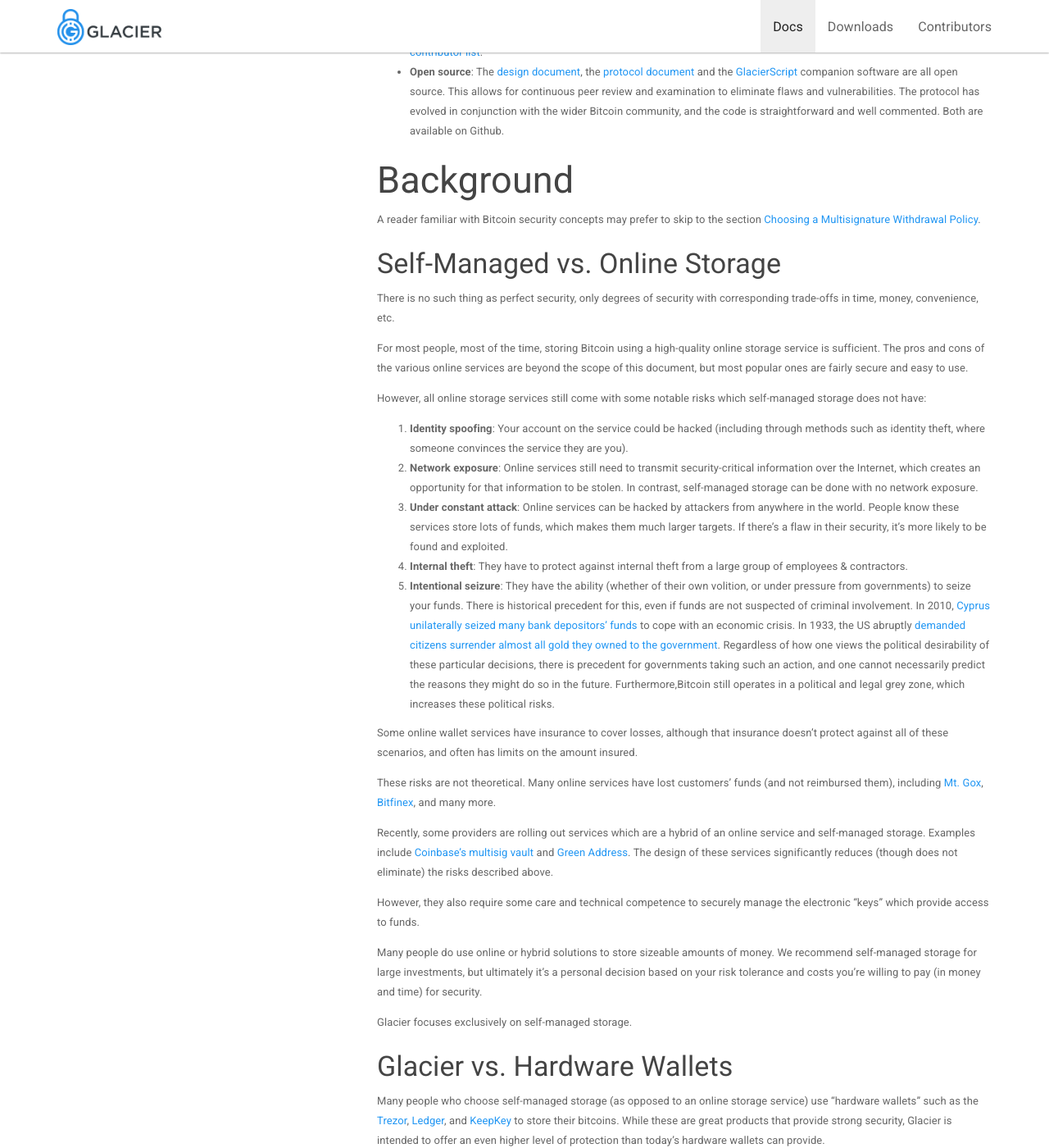
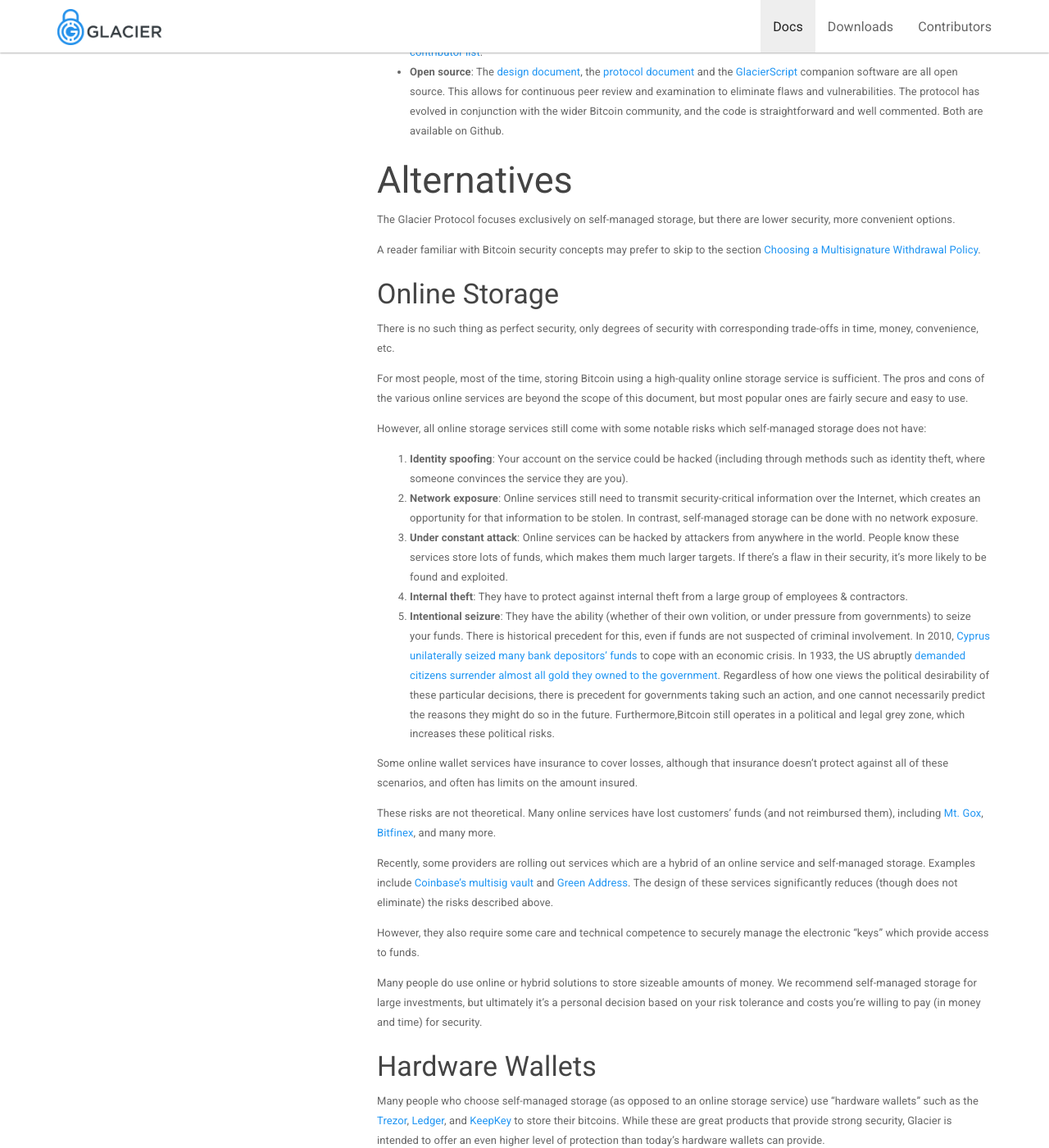
Before and after one commit to GlacierProtocol/glacierprotocol.github.io, a Jekyll site: the page built from _docs/overview.md, in a window 1280 px wide and 1400 px high, scrolled down 913 px. Shown: the whole window at 82% size. Built offline with Jekyll 4.4.1, drawn with Linux system fonts in a browser that asks for light colours; nearby versions of some CDN libraries.

Commit message:
Sections retitled/rearranged
"vs." sections are an assessment of alternative rather than comparisons

```diff
--- a/_docs/overview.md
+++ b/_docs/overview.md
@@ -45,11 +45,14 @@
 conjunction with the wider Bitcoin community, and the code is straightforward and
 well commented. Both are available on Github.
 
-## Background
+## Alternatives
+The Glacier Protocol focuses exclusively on self-managed storage, but there are lower
+security, more convenient options.
+
 A reader familiar with Bitcoin security concepts may prefer to skip to the section
 [Choosing a Multisignature Withdrawal Policy](/docs/overview/multi-signature-security#choosing-a-multisignature-withdrawal-policy).
 
-### Self-Managed vs. Online Storage
+### Online Storage
 
 There is no such thing as perfect security, only degrees of security with corresponding
 trade-offs in time, money, convenience, etc.
@@ -112,9 +115,7 @@
 it's a personal decision based on your risk tolerance and costs you're willing
 to pay (in money and time) for security.
 
-Glacier focuses exclusively on self-managed storage.
-
-### Glacier vs. Hardware Wallets
+### Hardware Wallets
 
 Many people who choose
 self-managed storage (as opposed to an online storage service) use "hardware
```
